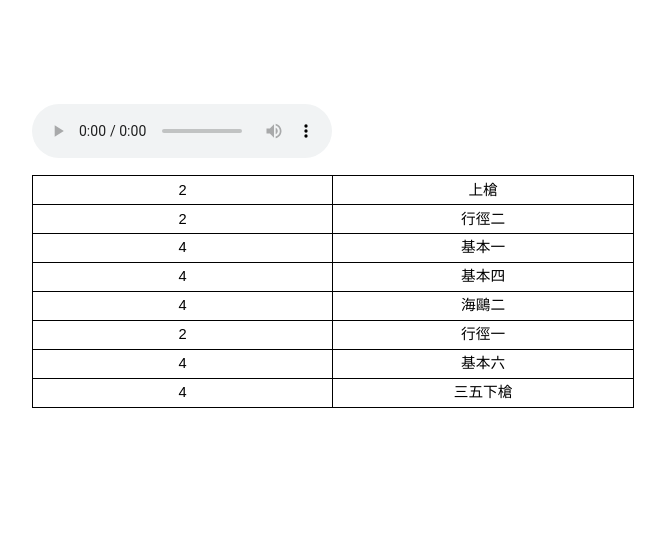
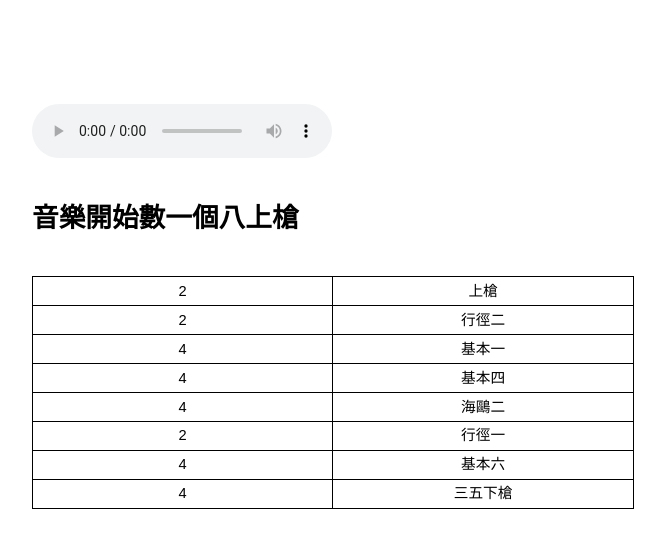
Before and after one commit to HuangHuansheng/oooooooooooooo, a plain HTML site: page index.html in a window 1280 px wide. Shown: the whole page, without its empty margins (72-737 px from the left). Drawn offline with Linux system fonts and the light colour scheme.

Commit message:
Update index.html

```diff
--- a/index.html
+++ b/index.html
@@ -220,6 +220,8 @@
 
     <audio src="傳說不滅.mp3"controls autoplay loop></audio>
 
+    <h1><B>音樂開始數一個八上槍</B></h1>
+
     <p class="c6"><span class="c0">&nbsp;</span></p><a id="t.5a67a1b452c6d01b773dc2d90d84ad9dd95e8b24"></a><a
         id="t.0"></a>
     <table class="c5">
```
